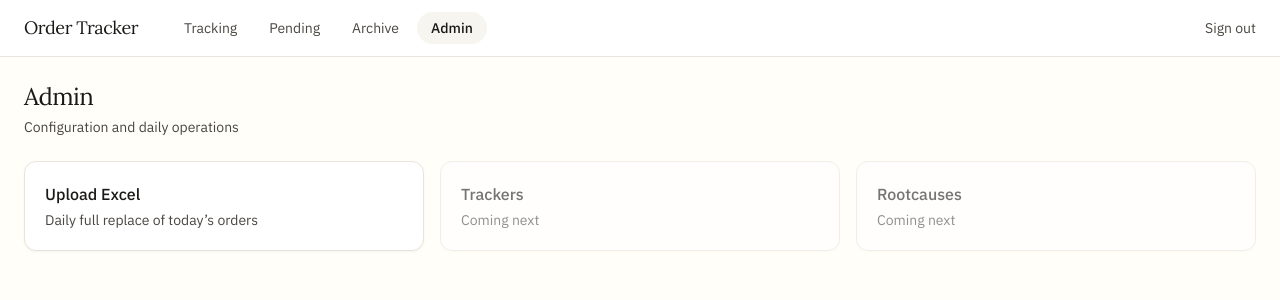
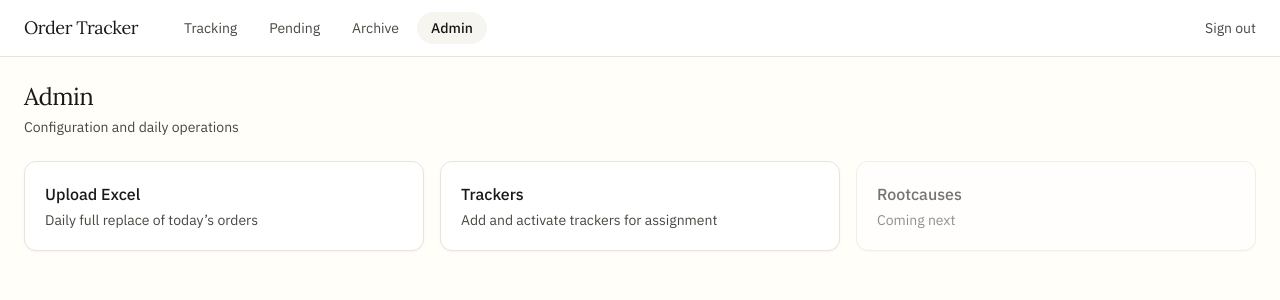
Before and after one commit to selbarinssi/dna-tracker, a Next.js app: page /admin in a window 1280 px wide. Shown: the top 300 px of the page. Built offline with nearby package versions, Linux system fonts and the light colour scheme.

Commit message:
Update page.tsx

```diff
--- a/app/(dashboard)/admin/page.tsx
+++ b/app/(dashboard)/admin/page.tsx
@@ -23,10 +23,15 @@ export default function AdminPage() {
           </p>
         </Link>
 
-        <div className="p-5 bg-white border border-border rounded-xl shadow-soft opacity-60">
+        <Link
+          href="/admin/trackers"
+          className="block p-5 bg-white border border-border rounded-xl shadow-soft hover:border-border-strong transition-colors"
+        >
           <h2 className="font-medium text-ink">Trackers</h2>
-          <p className="text-sm text-muted mt-1">Coming next</p>
-        </div>
+          <p className="text-sm text-muted mt-1">
+            Add and activate trackers for assignment
+          </p>
+        </Link>
 
         <div className="p-5 bg-white border border-border rounded-xl shadow-soft opacity-60">
           <h2 className="font-medium text-ink">Rootcauses</h2>
```
